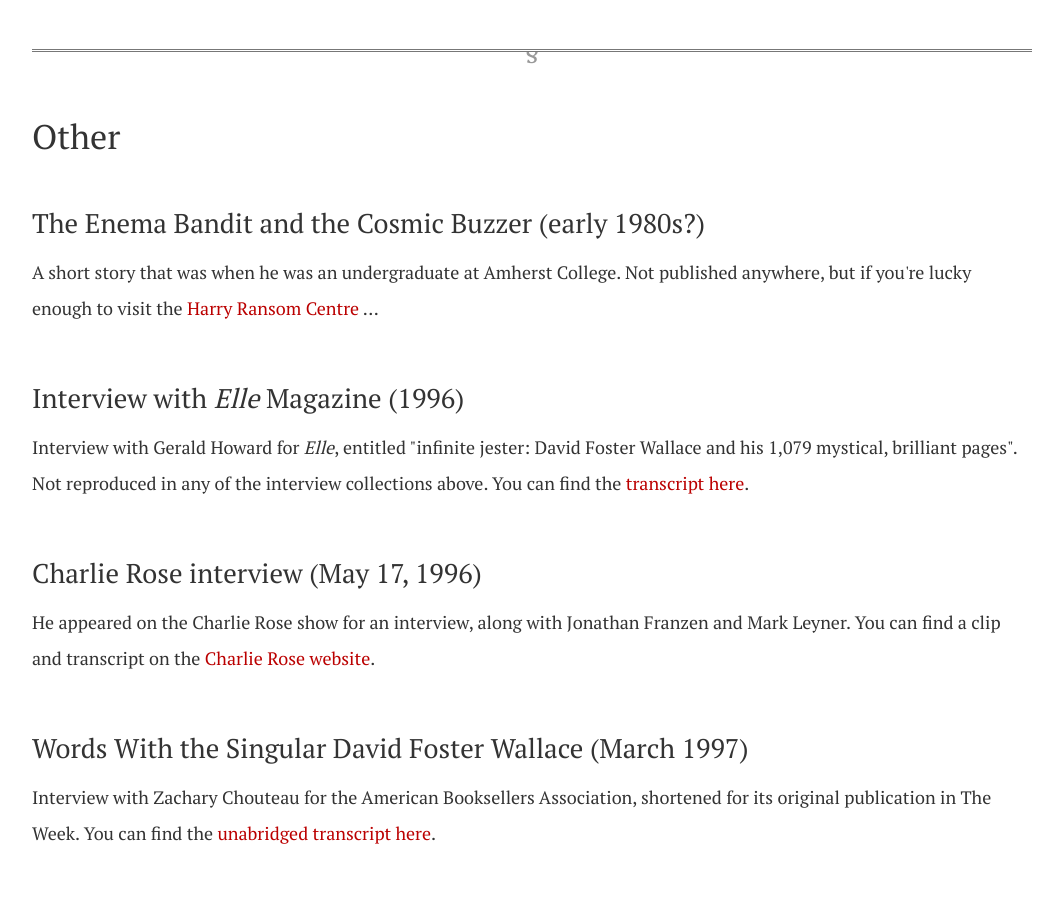
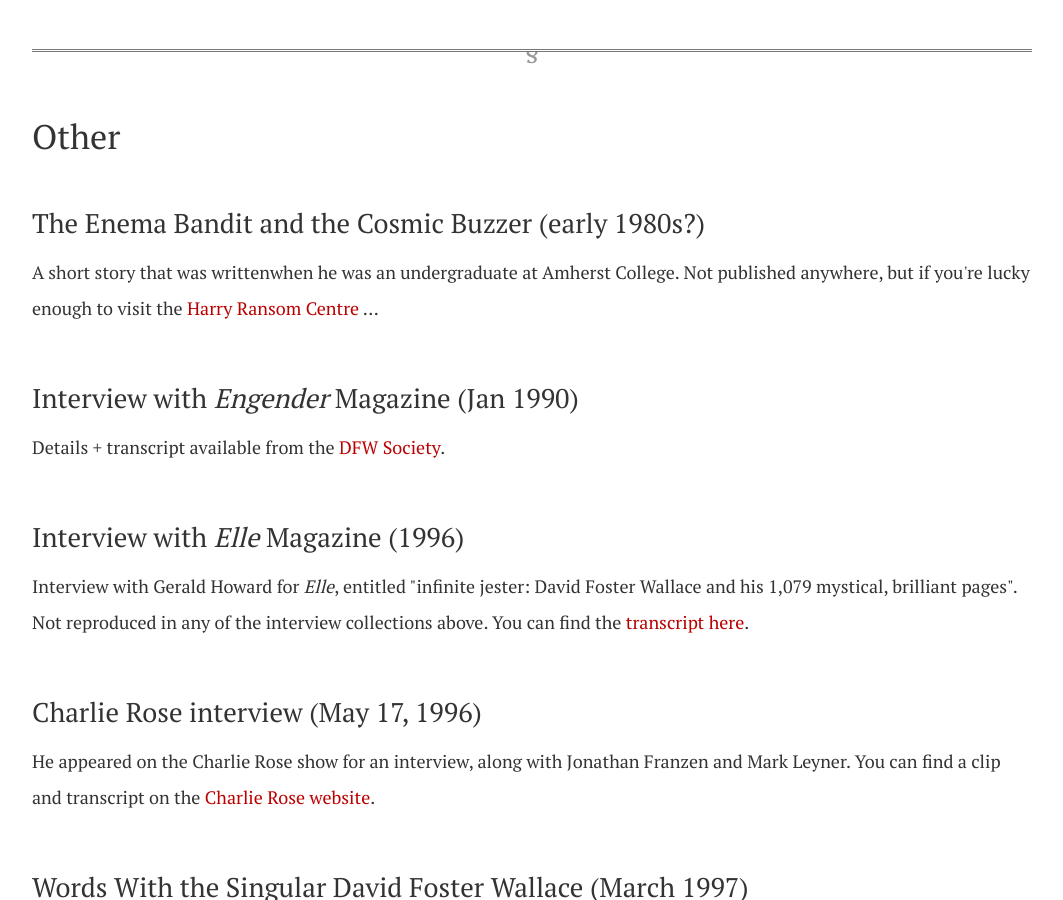
Before and after one commit to dellsystem/dellsystem.github.io, a Jekyll site: the page built from dfw.html, in a window 1280 px wide and 900 px high, scrolled down 15458 px. Shown: the whole window, without its empty margins (108-1171 px from the left). Built offline with Jekyll 4.4.1, drawn with Linux system fonts in a browser that asks for light colours; some of the changed text lies outside the part shown.

Commit message:
Add recently-uncovered DFW interview to DFW page

```diff
--- a/dfw.html
+++ b/dfw.html
@@ -894,11 +894,19 @@ title: The complete works of David Foster Wallace
 <div class="book">
     <div class="content">
         <h3>The Enema Bandit and the Cosmic Buzzer (early 1980s?)</h3>
-        <p>A short story that was when he was an undergraduate at Amherst
+        <p>A short story that was writtenwhen he was an undergraduate at Amherst
         College. Not published anywhere, but if you're lucky enough to visit
         the <a
         href="http://norman.hrc.utexas.edu/fasearch/findingaid.cfm?eadid=00503">Harry
         Ransom Centre</a> ...</p>
+    </div>
+</div>
+
+<div class="book">
+    <div class="content">
+        <h3>Interview with <em>Engender</em> Magazine (Jan 1990)</h3>
+        <p>
+        Details + transcript available from the <a href="https://www.dfwsociety.org/2018/10/12/lost-david-foster-wallace-interview-from-1989/">DFW Society</a>.
     </div>
 </div>
 
```
Also changed, not shown: other parts of dfw.html (+1 -1 lines).
